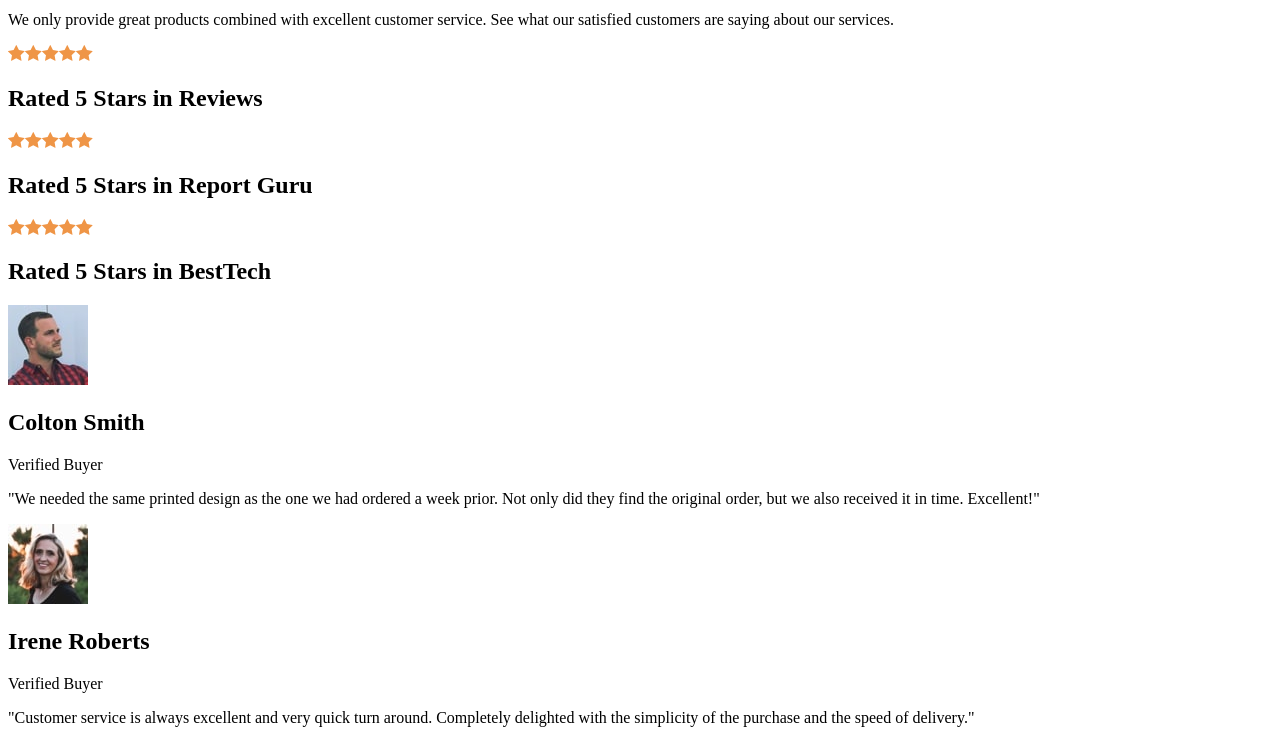
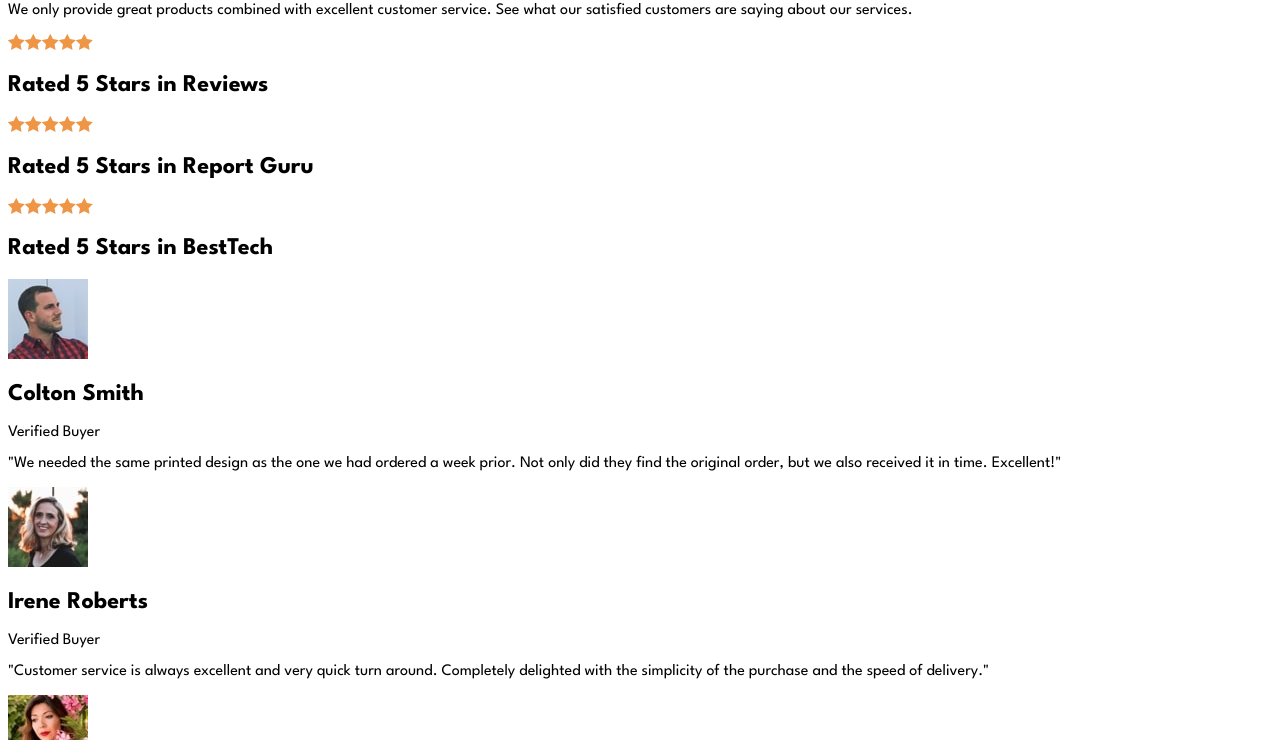
Before and after one commit to Lorna-V/social-proof, a plain HTML site: page index.html in a window 1280 px wide. Shown: the part 69-809 px from the top of the page. Drawn offline with Linux system fonts and the light colour scheme.

Commit message:
Font-family

```diff
--- a/index.html
+++ b/index.html
@@ -14,8 +14,17 @@
 
     <title>Frontend Mentor | Social proof section</title>
 
+    <link rel="preconnect" href="https://fonts.googleapis.com">
+    <link rel="preconnect" href="https://fonts.gstatic.com" crossorigin>
+    <link href="https://fonts.googleapis.com/css2?family=League+Spartan:wght@400;500;700&display=swap" rel="stylesheet">
+
     <!-- Feel free to remove these styles or customise in your own stylesheet 👍 -->
     <style>
+
+      html {
+        font-family: 'League Spartan', sans-serif;
+      }
+
       .attribution {
         font-size: 11px;
         text-align: center;
```
